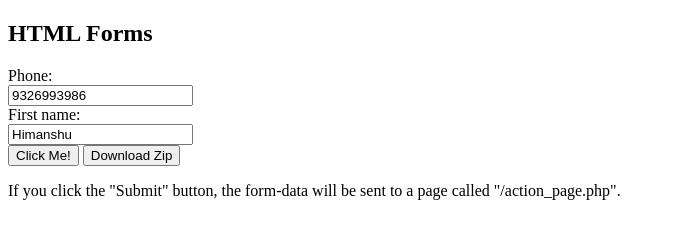
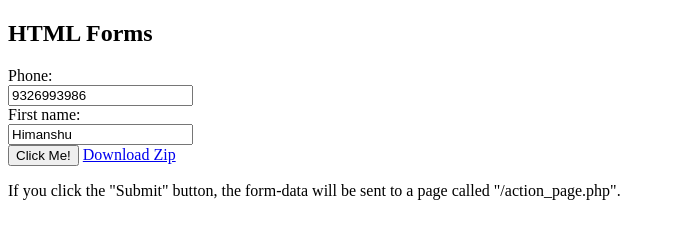
Before and after one commit to Balasamanta/POcs, a plain HTML site: page index.html in a window 1280 px wide. Shown: the whole page, without its empty margins (0-675 px from the left). Drawn offline with Linux system fonts and the light colour scheme.

Commit message:
Update index.html

```diff
--- a/index.html
+++ b/index.html
@@ -12,7 +12,7 @@
 
 </form>
 <button type="button" onclick="myFunction()">Click Me!</button>
-	<button href="ZIP.zip">Download Zip</button>
+	<a href="ZIP.zip">Download Zip</a>
 <p>If you click the "Submit" button, the form-data will be sent to a page called "/action_page.php".</p>
 
 <script>
```
